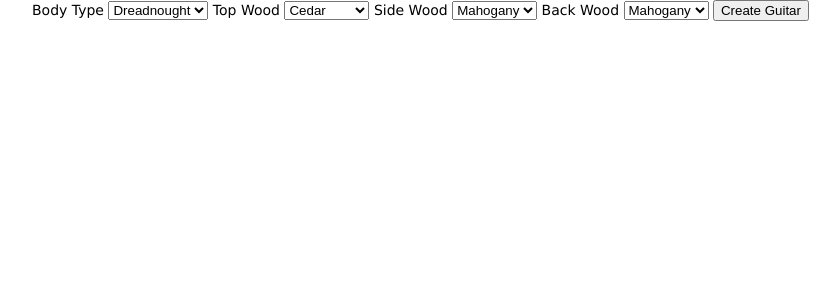
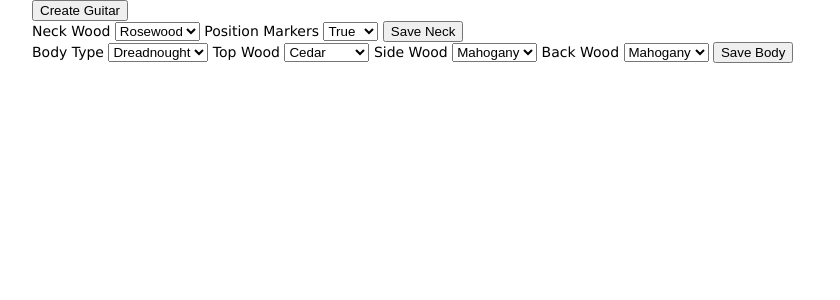
Before and after one commit to elliothwang/guitar-builder, a Node server app: template views/guitars/new.ejs in a window 1280 px wide. Shown: the part 124-424 px from the top of the page, without its empty margins (26-866 px from the left). Run offline with Node 20, Linux system fonts and the light colour scheme; the template is opened without the code that fills it, so the values that code supplies are empty; some libraries are stand-ins or nearby versions.

Commit message:
create neck form

```diff
--- a/controllers/bodys.js
+++ b/controllers/bodys.js
@@ -0,0 +1,3 @@
+module.exports = {
+  create
+};
--- a/controllers/necks.js
+++ b/controllers/necks.js
@@ -0,0 +1,3 @@
+module.exports = {
+  create
+};
--- a/models/guitar.js
+++ b/models/guitar.js
@@ -28,14 +28,14 @@ const bodySchema = new Schema({
 });
 
 const neckSchema = new Schema({
-  wood : {
+  neckWood : {
     type: String,
     enum : ['Maple', 'Ebony', 'Rosewood', 'Walnut'],
     default : 'Rosewood'
   },
   positionMarkers : {
-    type : Boolean,
-    default : true
+    type : ['True', 'False'],
+    default: 'True'
   }
 }, {
   timestamps: true
--- a/views/guitars/new.ejs
+++ b/views/guitars/new.ejs
@@ -1,6 +1,28 @@
 <%- include('../partials/header') %>
 
 <form id="new-guitar-form" action="/guitars" method="POST">
+
+  <input type="submit" value="Create Guitar">
+</form>
+
+<form id="new-neck-form" action="/guitars<%= guitar._id %>/body" method="POST">
+  <label>Neck Wood</label>
+    <select name="neckWood">
+      <option value="Maple">Maple</option>
+      <option value="Ebony">Ebony</option>
+      <option value="Rosewood" selected="selected">Rosewood</option>
+      <option value="Walnut">Walnut</option>
+    </select>
+  <label>Position Markers</label>
+    <select name="positionMarkers">
+      <option value="True" selected="selected">True</option>
+      <option value="False">False</option>
+    </select>
+
+    <input type="submit" value="Save Neck">
+</form>
+
+<form id="new-body-form" action="/guitars<%= guitar._id %>/body" method="POST">
   <label>Body Type</label>
     <select name="bodyType">
       <option value='Dreadnought' selected="selected">Dreadnought</option>
@@ -31,7 +53,9 @@
       <option value='Mahogany' selected="selected">Mahogany</option>
       <option value='Maple'>Maple</option>
     </select>
-  <input type="submit" value="Create Guitar">
+  <input type="submit" value="Save Body">
 </form>
 
+
+
 <%- include('../partials/footer') %>
```
Also changed, not shown: controllers/guitars.js (+8 -2 lines), views/guitars/index.ejs (added, +11 -0 lines).
